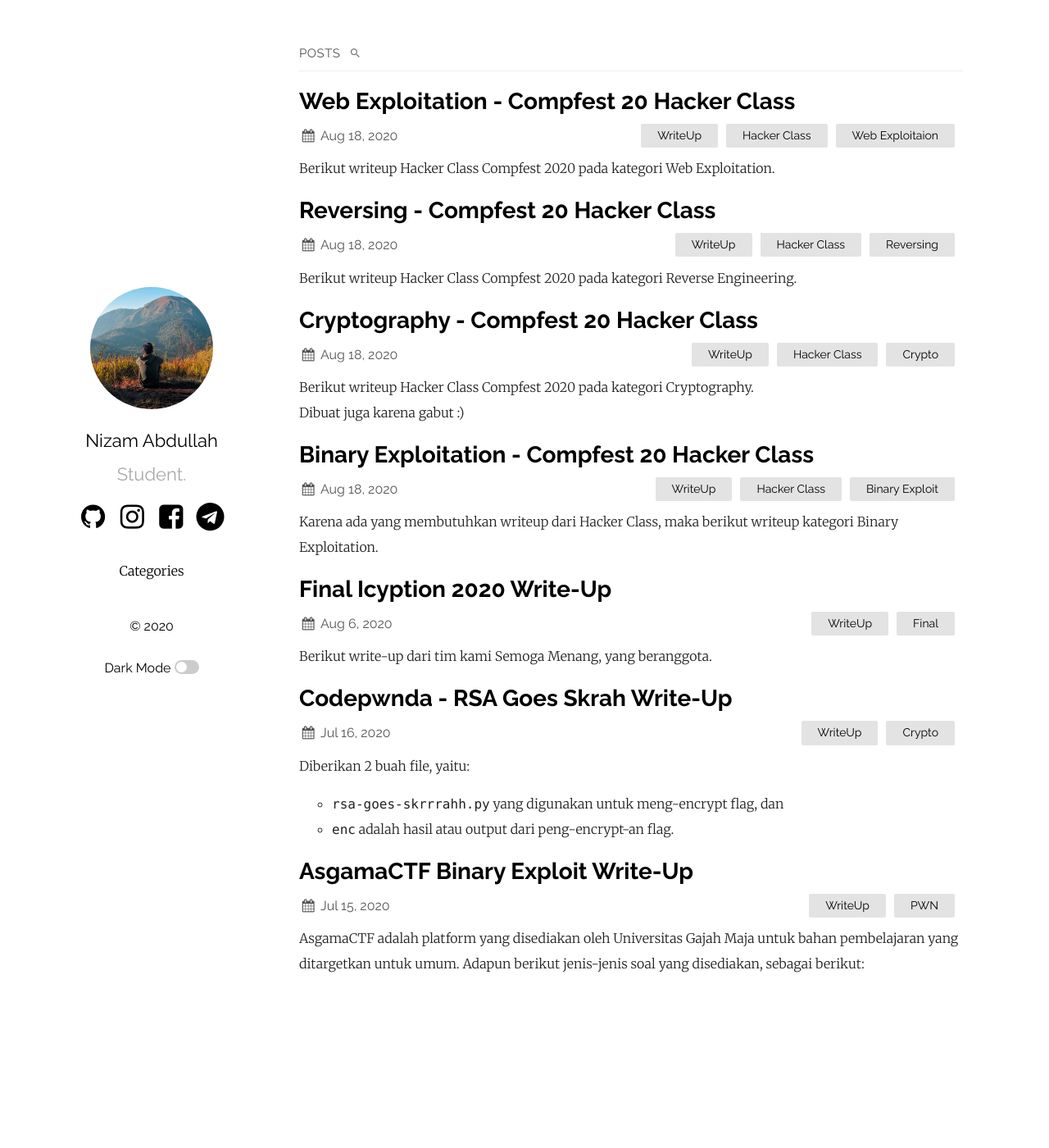
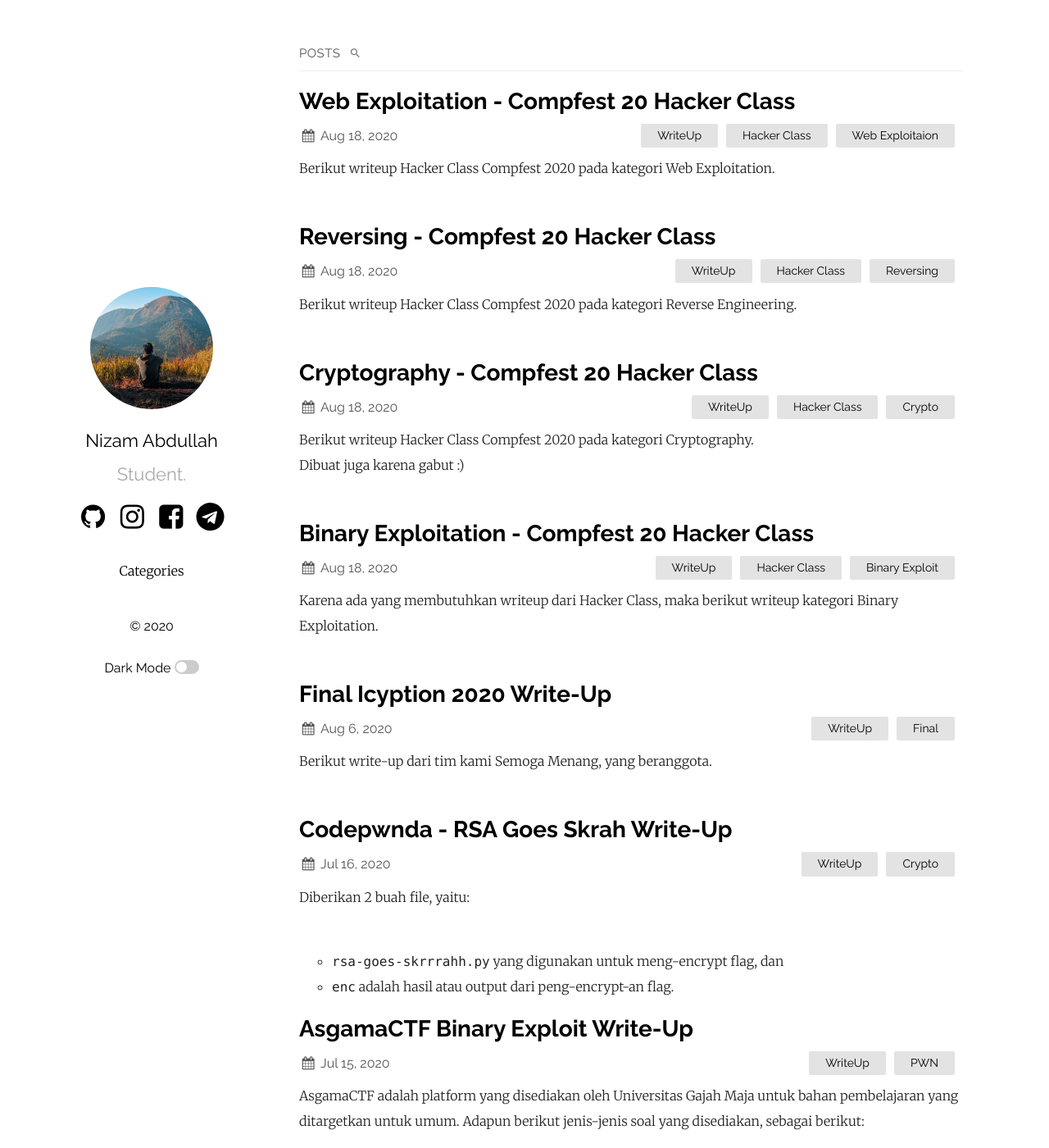
Before and after one commit to abdullahnz/abdullahnz.github.io, a Jekyll site: the page built from index.md, in a window 1280 px wide and 1400 px high. Shown: the whole window at 82% size. Built offline with Jekyll 4.4.1, drawn with Linux system fonts in a browser that asks for light colours.

Commit message:
Update head.html

```diff
--- a/_includes/head.html
+++ b/_includes/head.html
@@ -10,6 +10,10 @@ table {
     margin: auto !important;
     min-width: 500px;
 }
+ul.posts li .post p {
+    padding-bottom: 32px !important;
+}
+
 @media only screen and (max-width: 600px) {
   table {
     max-width: 500px !important;
```
